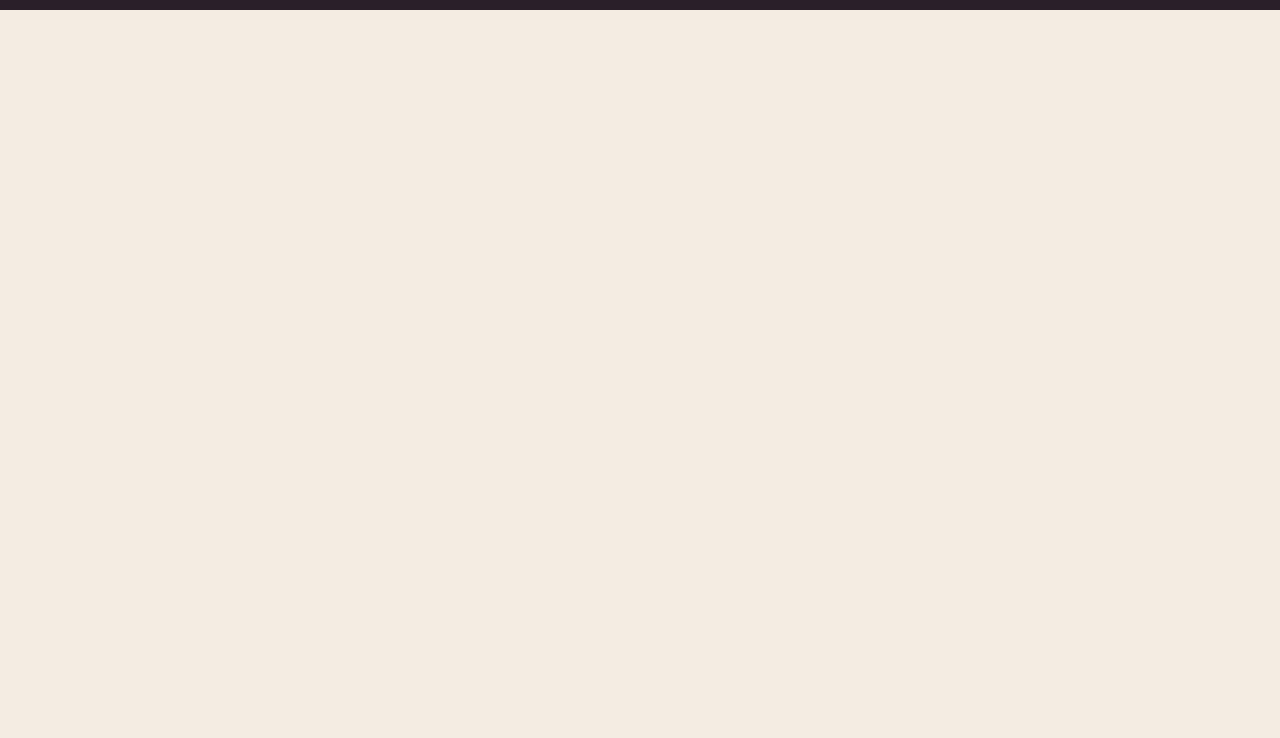
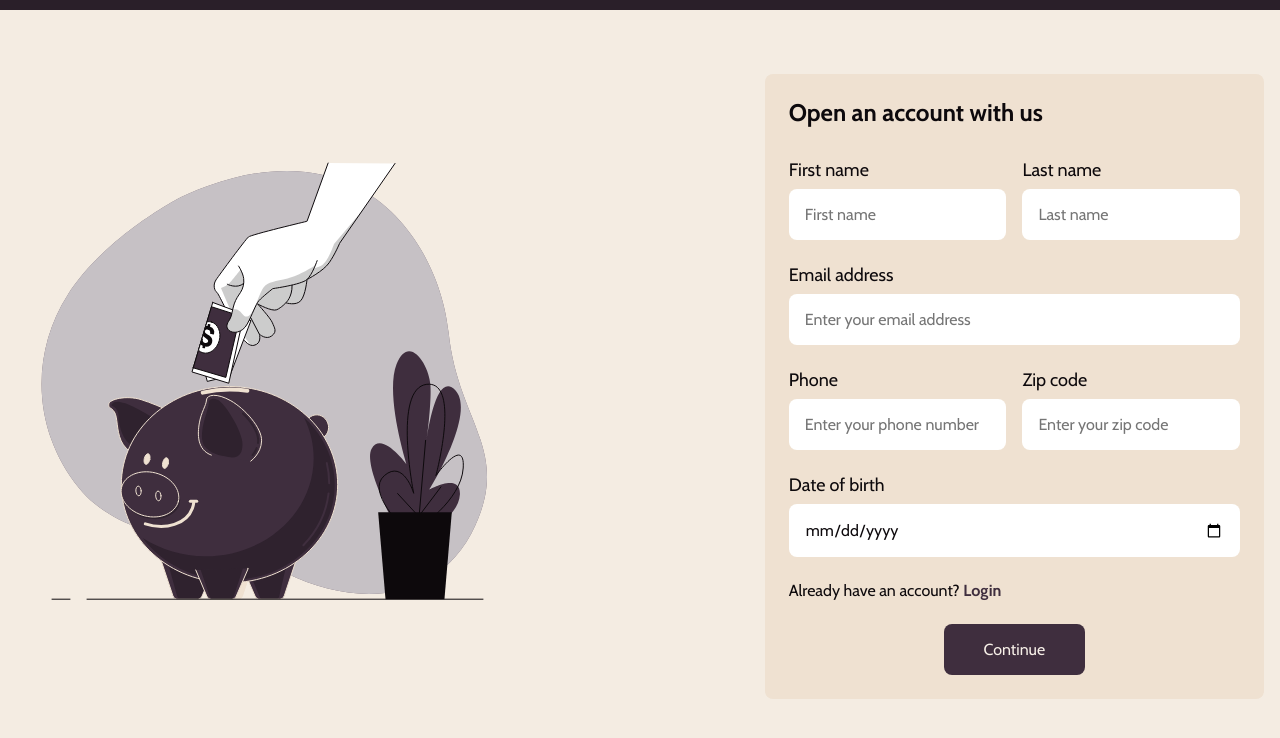
Before and after one commit to webbyismyname/Axis, a plain HTML site: page sign-up.html in a window 1280 px wide. Shown: the part 70-808 px from the top of the page. Drawn offline with nearby package versions, Linux system fonts and the light colour scheme.

Commit message:
Complete the sign up page

```diff
--- a/responsive.css
+++ b/responsive.css
@@ -296,6 +296,25 @@
         width: 100%;
         order: -1;
     }
+
+
+    /* SIGN UP PAGE */
+    .container.signup {
+        flex-direction: column;
+    }
+
+    .vector-div {
+        width: 100%;
+        display: none;
+    }
+
+    .signup-form {
+        width: 100%;
+    }
+
+    .button-div button {
+        width: 50%;
+    }
 }
 
 
@@ -557,5 +576,14 @@
         gap: 0.5rem;
     }
 
+    /* SIGN UP PAGE */
 
+    .input-group {
+        flex-direction: column;
+        gap: 1.5rem;
+    }
+
+    .button-div button {
+        width: 100%;
+    }
 }
--- a/sign-up.html
+++ b/sign-up.html
@@ -67,6 +67,64 @@
         </div>
     </header>
 
+    <!-- Sign up section -->
+    <section id="signup-form-section">
+        <div class="container signup">
+            <div class="vector-div">
+                <img src="images/signup-image.svg">
+            </div>
+
+            <div class="signup-form">
+                <h3>Open an account with us</h3>
+                <form class="forms">
+                    <!-- first & last name -->
+                <div class="input-group">
+                    <div class="input firstname">
+                        <label for="first-name">First name</label>
+                        <input type="text" id="first-name" name="first-name" placeholder="First name" class="input-style" required>
+                    </div>
+                    <div class="input lastname">
+                        <label for="last-name">Last name</label>
+                        <input type="text" id="last-name" name="last-name" placeholder="Last name" class="input-style" required>
+                    </div>
+                </div>
+                <!-- email address -->
+                <div class="input email">
+                    <label for="email-address">Email address</label>
+                    <input type="email" id="email-address" name="email-address" placeholder="Enter your email address" class="input-style" required>
+                </div>
+                <!-- phone & zip -->
+                <div class="input-group">
+                    <div class="input phone">
+                        <label for="phone-number">Phone</label>
+                        <input type="tel" id="phone-number" name="phone-number" placeholder="Enter your phone number" class="input-style" required>
+                    </div>
+                    <div class="input zip">
+                        <label for="zip-code">Zip code</label>
+                        <input type="text" id="zip-code" name="zip-code" placeholder="Enter your zip code" class="input-style" required>
+                    </div>
+                </div>
+                <!-- date of birth -->
+                <div class="input date-of-birth">
+                    <label for="dob">Date of birth</label>
+                    <input type="date" id="dob" name="dob" class="input-style" required>
+                </div>
+                <!-- already have an account -->
+                <div class="login-redirect">
+                    <p>Already have an account? <a href="login.html" class="text-link">Login</a></p>
+                </div>
+                <!-- submit button -->
+                <div class="button-div">
+                    <button class="btn-dark">Continue</button>
+                </div>
+
+                </form>
+
+
+            </div>
+        </div>
+    </section>
+
 
     <script src="index.js"></script>
 </body>
--- a/style.css
+++ b/style.css
@@ -61,6 +61,10 @@ p {
     font-size: 1.25rem;
 }
 
+a {
+    cursor: pointer;
+}
+
 .container {
     max-width: 1328px;
     margin-left: auto;
@@ -71,7 +75,7 @@ p {
     padding-right: 1rem;
 }
 
-.button {
+button {
     cursor: pointer;
 }
 
@@ -1153,3 +1157,69 @@ p {
 #sign-up-header {
     background-color: var(--dark-bg-color);
 }
+
+.container.signup {
+    display: flex;
+}
+
+.signup-form {
+    display: flex;
+    flex-direction: column;
+    gap: 2rem;
+    width: 40%;
+    background-color: var(--secondary-color);
+    padding: 1.5rem;
+    border-radius: 0.5rem;
+}
+
+.forms {
+    display: flex;
+    flex-direction: column;
+    gap: 1.5rem;
+}
+
+.vector-div {
+    width: 60%;
+    display: flex;
+    align-items: center;
+    justify-content: flex-start;
+}
+
+.input {
+    display: flex;
+    flex-direction: column;
+    gap: 0.5rem;
+    width: 100%;
+}
+
+label {
+    font-size: 1.125rem;
+}
+
+.input-style {
+    background-color: #ffffff;
+    padding: 1rem;
+    width: 100%;
+    border-radius: 0.5rem;
+}
+
+.input-group {
+    display: flex;
+    gap: 1rem;
+    width: 100%;
+}
+
+.text-link {
+    font-weight: 700;
+    color: var(--primary-color);
+}
+
+.button-div {
+    display: flex;
+    width: 100%;
+    justify-content: center;
+}
+
+.login-redirect p {
+    font-size: 1rem;
+}
```
Also changed, not shown: images/signup-image.svg (added).
